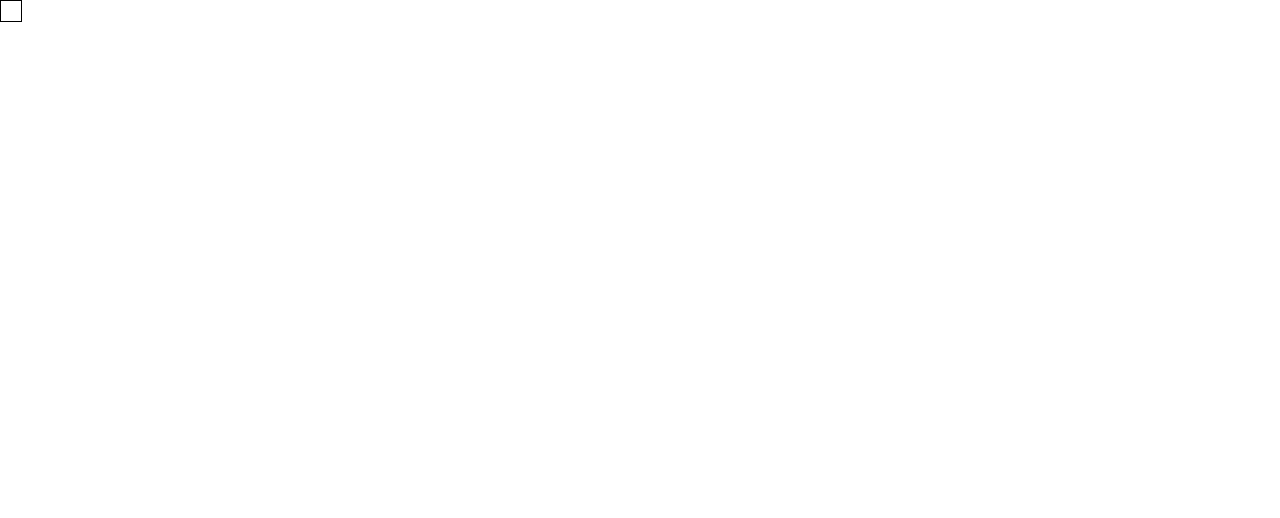
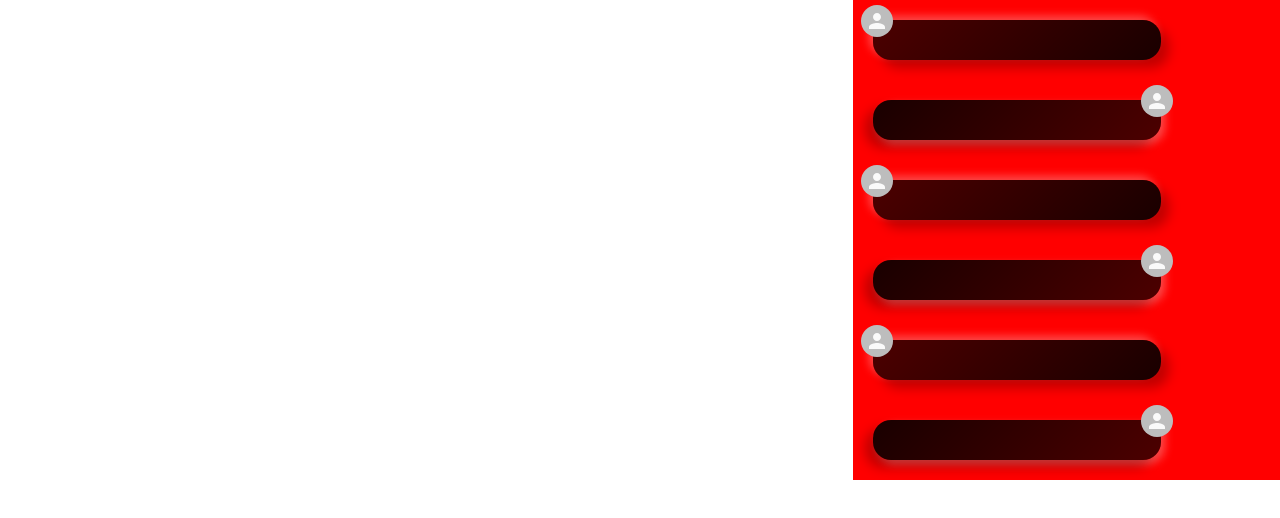
Before and after one commit to Mourad149/LetsTalk, a React (Create React App) app: page / in a window 1280 px wide. Shown: the top 518 px of the page. Built offline with nearby package versions, Linux system fonts and the light colour scheme.

Commit message:
commiting chat view updates

```diff
--- a/src/App.js
+++ b/src/App.js
@@ -1,10 +1,13 @@
 import logo from './logo.svg';
 import './App.css';
-import VoiceChatComponent from './chat-view/voice-chat.component';
+import MessageBoxComponent from './chat-view/messaging-component/message-box.component';
+import MessageComponent from './chat-view/messaging-component/message.component';
+import MessagingComponent from './chat-view/messaging-component/messaging.component';
+import ChatViewComponent from './chat-view/chat-view.component';
 function App() {
   return (
     <div className="App">
-      <VoiceChatComponent />
+      <ChatViewComponent />
     </div>
   );
 }
--- a/src/chat-view/chat-view.component.jsx
+++ b/src/chat-view/chat-view.component.jsx
@@ -1,6 +1,15 @@
 import React from 'react';
+import { Grid } from '@material-ui/core';
+import MessagingComponent from './messaging-component/messaging.component';
 
 function ChatViewComponent() {
-  return;
+  return (
+    <Grid container style={{ height: '100%' }}>
+      <Grid item md={8}></Grid>
+      <Grid item md={4} style={{ height: '100%', display: 'flex' }}>
+        <MessagingComponent />
+      </Grid>
+    </Grid>
+  );
 }
 export default ChatViewComponent;
--- /dev/null
+++ b/src/chat-view/messaging-component/message-avatar.component.jsx
@@ -0,0 +1,16 @@
+import React from 'react';
+import { Avatar } from '@material-ui/core';
+import useStyles from './messaging.style';
+function MessageAvatarComponent(props) {
+  const classes = useStyles();
+  return (
+    <Avatar
+      className={
+        props.currentUser
+          ? classes.messageAvatarLeft
+          : classes.messageAvatarRight
+      }
+    />
+  );
+}
+export default MessageAvatarComponent;
--- /dev/null
+++ b/src/chat-view/messaging-component/message-box.component.jsx
@@ -0,0 +1,18 @@
+import React from 'react';
+import useStyles from './messaging.style';
+import MessageAvatarComponent from './message-avatar.component';
+function MessageBoxComponent(props) {
+  const classes = useStyles();
+  return (
+    <div
+      className={
+        props.currentUser
+          ? classes.messageLeftContainer
+          : classes.messageRightContainer
+      }
+    >
+      <MessageAvatarComponent currentUser={props.currentUser} />
+    </div>
+  );
+}
+export default MessageBoxComponent;
--- /dev/null
+++ b/src/chat-view/messaging-component/message.component.jsx
@@ -0,0 +1,13 @@
+import react from 'react';
+import MessageAvatarComponent from './message-avatar.component';
+import MessageBoxComponent from './message-box.component';
+import useStyles from './messaging.style';
+function MessageComponent(props) {
+  const classes = useStyles();
+  return (
+    <div className={classes.message}>
+      <MessageBoxComponent currentUser={props.currentUser} />
+    </div>
+  );
+}
+export default MessageComponent;
--- /dev/null
+++ b/src/chat-view/messaging-component/messaging.component.jsx
@@ -0,0 +1,18 @@
+import React from 'react';
+import useStyles from './messaging.style';
+import MessageComponent from './message.component';
+
+function MessagingComponent() {
+  const classes = useStyles();
+  return (
+    <div className={classes.messagingViewContainer}>
+      <MessageComponent currentUser={true} />
+      <MessageComponent currentUser={false} />
+      <MessageComponent currentUser={true} />
+      <MessageComponent currentUser={false} />
+      <MessageComponent currentUser={true} />
+      <MessageComponent currentUser={false} />
+    </div>
+  );
+}
+export default MessagingComponent;
--- /dev/null
+++ b/src/chat-view/messaging-component/messaging.style.js
@@ -0,0 +1,70 @@
+import { makeStyles } from '@material-ui/core/styles';
+import { Button } from '@material-ui/core';
+const messageMinWidth = '6rem';
+const messageMaxWidth = '20rem';
+const messageWidth = '18rem';
+const messageMinHeight = '2.5rem';
+const avatarWidth = '2rem';
+const avatarHeight = '2rem';
+const useStyles = makeStyles({
+  messageLeftContainer: {
+    display: 'flex',
+    maxWidth: messageMaxWidth,
+    minWidth: messageMinWidth,
+    width: messageWidth,
+    minHeight: messageMinHeight,
+    background: 'linear-gradient(-45deg, rgba(0,0,0,0.9), rgba(0,0,0,0.7))',
+    borderRadius: '0px 18px 18px 18px',
+    boxShadow:
+      '8px 8px 12px 0 rgba(0, 0, 0, 0.25), -4px -4px 8px 0 rgba(255, 255, 255, 0.3)',
+
+    margin: '20px',
+    position: 'relative',
+  },
+  messageRightContainer: {
+    display: 'flex',
+    maxWidth: messageMaxWidth,
+    minWidth: messageMinWidth,
+    width: messageWidth,
+    minHeight: messageMinHeight,
+    background: 'linear-gradient(-45deg, rgba(0,0,0,0.7), rgba(0,0,0,0.9))',
+    borderRadius: '18px 0px 18px 18px',
+    boxShadow:
+      '-8px 8px 12px 0 rgba(0, 0, 0, 0.25), 4px 4px 8px 0 rgba(255, 255, 255, 0.3)',
+
+    margin: '20px',
+    position: 'relative',
+  },
+  messageAvatarRight: {
+    width: avatarWidth,
+    height: avatarHeight,
+    position: 'absolute',
+    top: '0%',
+    bottom: '100%',
+    top: '-15px',
+    left: 'calc(100% - 20px)',
+  },
+  messageAvatarLeft: {
+    width: avatarWidth,
+    height: avatarHeight,
+    position: 'absolute',
+    top: '-15px',
+    right: 'calc(100% - 20px)',
+
+    bottom: '100%',
+  },
+  message: {
+    display: 'flex',
+    maxWidth: '25rem',
+  },
+  messagingViewContainer: {
+    height: '100%',
+    width: '100%',
+    backgroundColor: 'red',
+    display: 'flex',
+    flexDirection: 'column',
+    alignSelf: 'end',
+  },
+});
+
+export default useStyles;
--- a/src/chat-view/voice-chat.component.jsx
+++ b/src/chat-view/voice-chat-component/voice-chat.component.jsx
@@ -1,5 +1,5 @@
 import React from 'react';
-import useStyles from './chat-view.style';
+import useStyles from '../chat-view.style';
 function VoiceChatComponent() {
   const classes = useStyles();
   return <div className={classes.div}></div>;
```
Also changed, not shown: 1 other file (tests, documents, lock files or other folders).
